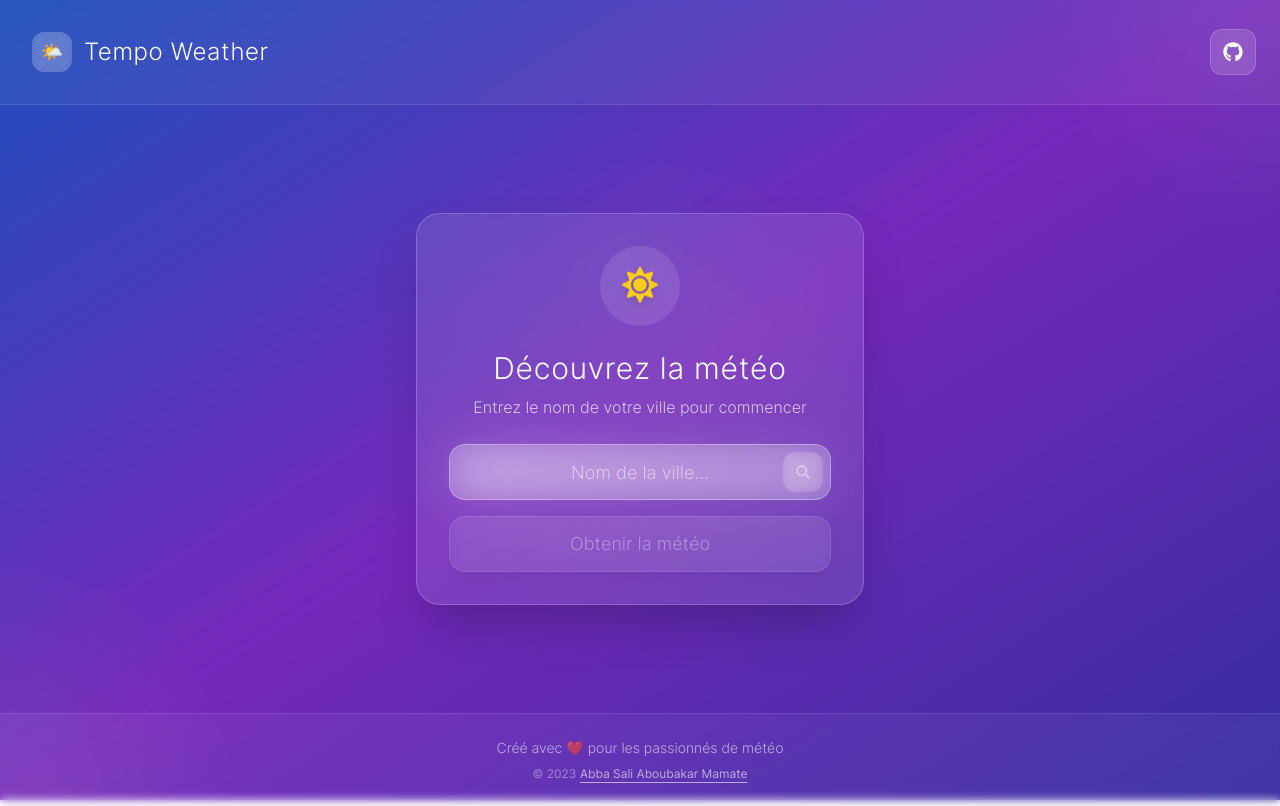
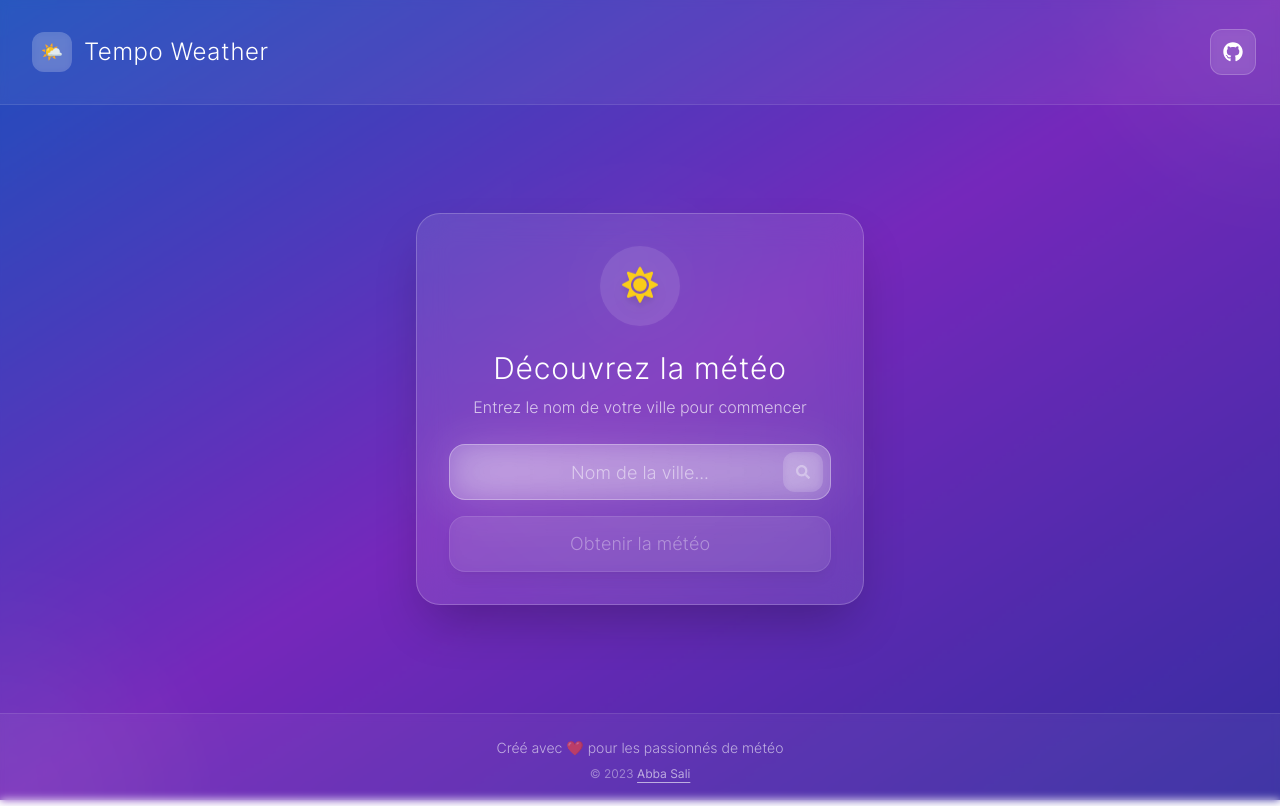
Before and after one commit to Asam237/tempo-tracker, a Next.js app: page / in a window 1280 px wide. Built offline with nearby package versions, Linux system fonts and the light colour scheme.

Commit message:
fix footer

```diff
--- a/pages/index.tsx
+++ b/pages/index.tsx
@@ -628,7 +628,7 @@ const Home: React.FC = () => {
                 target="_blank"
                 rel="noopener noreferrer"
               >
-                Abba Sali Aboubakar Mamate
+                Abba Sali
               </a>
             </p>
           </div>
```
